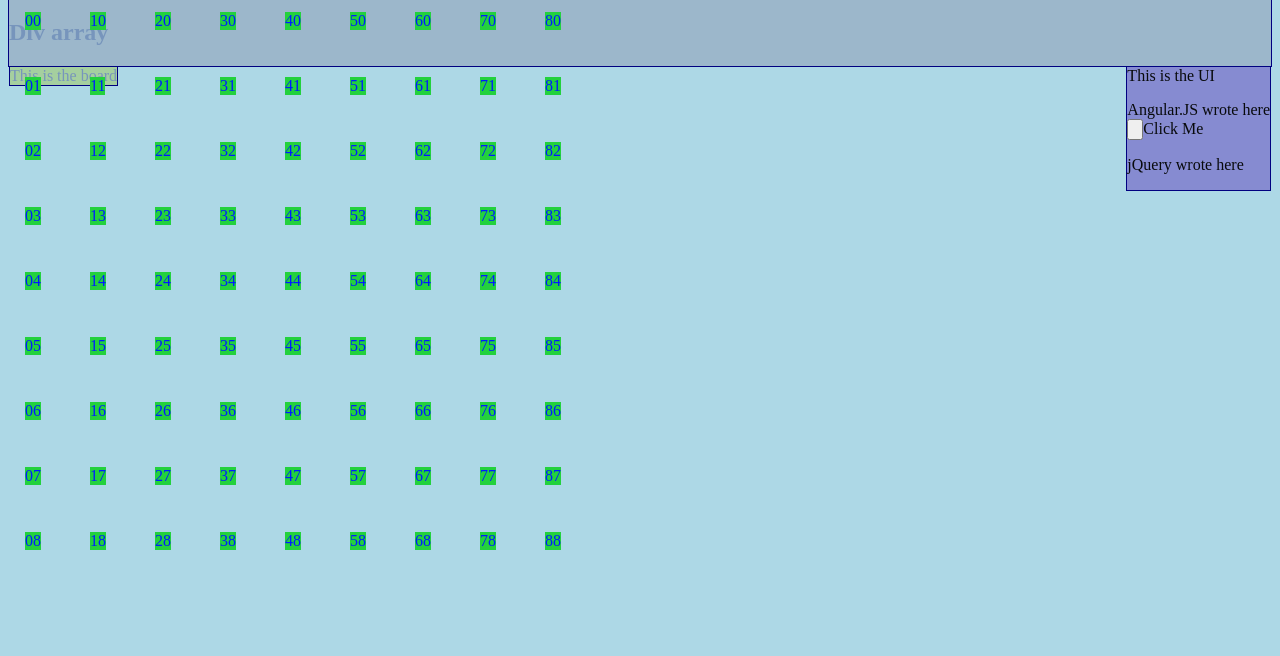
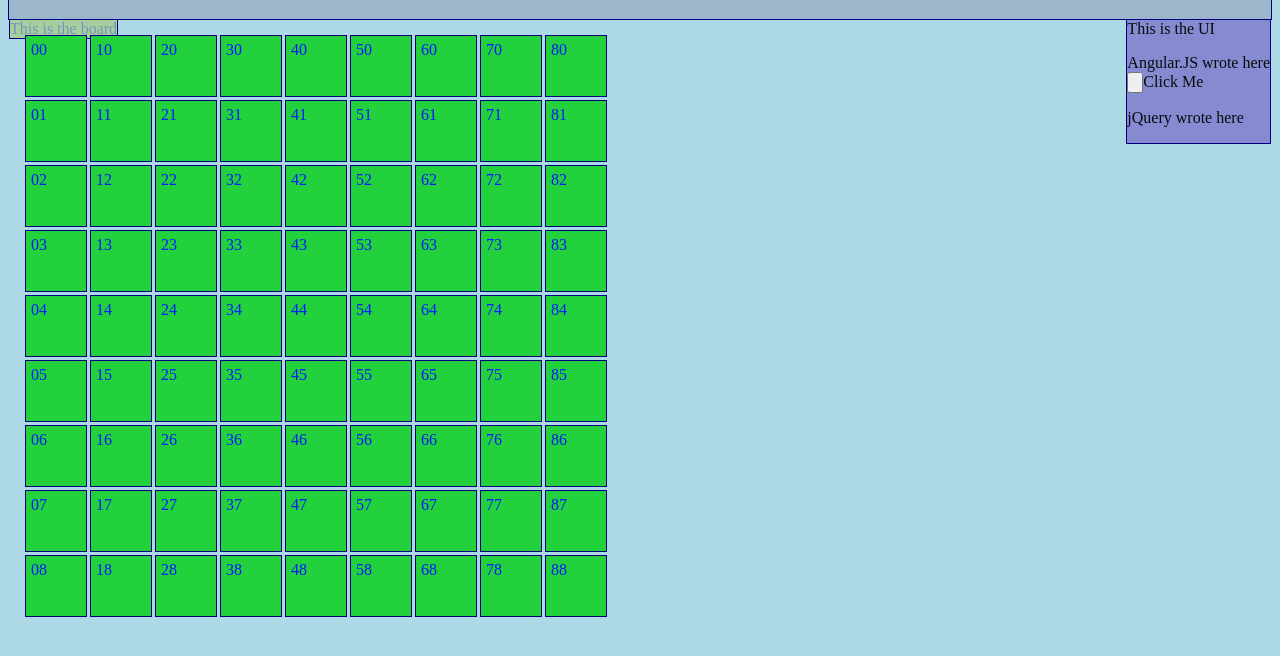
Before and after one commit to aoikonomou/AOZWeb, a plain HTML site: page index.html in a window 1280 px wide. Shown: the part 88-744 px from the top of the page. Drawn offline with nearby package versions, Linux system fonts and the light colour scheme.

Commit message:
Continuing relevant div positioning

```diff
--- a/index.html
+++ b/index.html
@@ -31,7 +31,6 @@
 
     <div id="title">
         <H1>Army Of Zombies: 30 Levels To Extraction</H1>
-        <H2>Div array</H2>
     </div>
 
     <div id="board">
--- a/main.js
+++ b/main.js
@@ -19,8 +19,8 @@ function drawArray() {
 
     boardWidth = 9;
     boardHeight = 9;
-    xTilesTopOffset = 25; // From left side of div
-    yTilesTopOffset = 100; // From top corner of div
+    xTilesTopOffset = 10; // From left side of div
+    yTilesTopOffset = 10; // From top corner of div
     xTileOffset = 65; // X distance to put the next div (not really size)
     yTileOffset = 65; // X distance to put the next div (not really size)
 
@@ -30,7 +30,7 @@ function drawArray() {
 
         for (j = 0; j < boardHeight; j++) {
 
-            $("#body").append("<div id='" + i + j + "'class='tile'>" + i + j + "</div>");
+            $("#board").append("<div id='" + i + j + "'class='tile'>" + i + j + "</div>");
             $("#" + i + j).css({
                 left: ((i * xTileOffset) + xTilesTopOffset),
                 top: ((j * yTileOffset) + yTilesTopOffset)
--- a/stylesheet.css
+++ b/stylesheet.css
@@ -85,10 +85,10 @@ h1 {
     /*top: 0px;*/
     /*left: 0px;*/
 
-    /*width: 50px;*/
-    /*height: 50px;*/
-    /*padding: 5px;*/
-    /*margin: 5px;*/
-    /*border: 1px solid navy;*/
+    width: 50px;
+    height: 50px;
+    padding: 5px;
+    margin: 5px;
+    border: 1px solid navy;
 
 }
```
